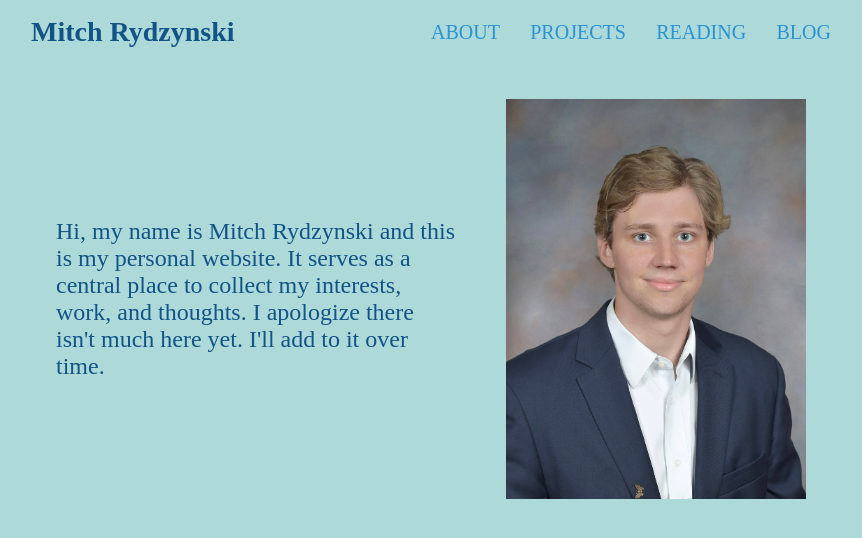
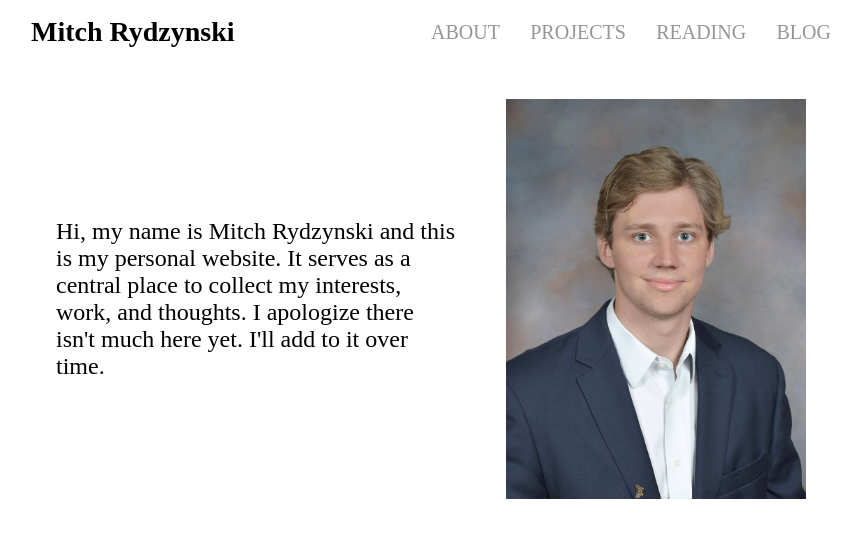
Before and after one commit to rydzynskim/rydzynskim.github.io, a React app: page / in a window 1280 px wide. Shown: the top 538 px of the page, without its empty margins (209-1071 px from the left). Built offline with nearby package versions, Linux system fonts and the light colour scheme; the HTML template or start-up script is replaced by a standard one.

Commit message:
remove bad colors

```diff
--- a/src/common/colors.ts
+++ b/src/common/colors.ts
@@ -1,6 +1,5 @@
-// blues
-export const blue1 = 'rgb(18, 84, 136)';
-export const blue2 = 'rgb(42, 147, 213)';
-export const blue3 = 'rgb(55, 202, 236)';
-export const blue4 = 'rgb(61, 217, 214)';
-export const blue5 = 'rgb(173, 217, 216)';
+// black
+export const black = 'rgb(0, 0, 0)';
+
+// gray
+export const gray = 'rgb(150, 150, 150)';
--- a/src/navigation.tsx
+++ b/src/navigation.tsx
@@ -1,7 +1,7 @@
 import React from 'react';
 import { NavLink, Outlet } from 'react-router-dom';
 import { createUseStyles } from 'react-jss';
-import { blue1, blue2, blue5 } from './common/colors';
+import { black, gray } from './common/colors';
 
 const useStyles = createUseStyles({
   container: {
@@ -9,7 +9,6 @@ const useStyles = createUseStyles({
     display: 'flex',
     flexDirection: 'column',
     alignItems: 'center',
-    backgroundColor: blue5,
   },
   navContainer: {
     display: 'flex',
@@ -26,26 +25,26 @@ const useStyles = createUseStyles({
   idleNameNav: {
     fontSize: '1.75rem',
     fontWeight: 500,
-    color: blue2,
     textDecoration: 'none',
+    color: gray,
   },
   activeNameNav: {
     fontSize: '1.75rem',
     fontWeight: 800,
-    color: blue1,
     textDecoration: 'none',
+    color: black,
   },
   idleNav: {
     fontSize: '1.25rem',
     fontWeight: 500,
-    color: blue2,
     textDecoration: 'none',
+    color: gray,
   },
   activeNav: {
     fontSize: '1.5rem',
     fontWeight: 800,
-    color: blue1,
     textDecoration: 'none',
+    color: black,
   },
   outletContainer: {
     width: '800px',
--- a/src/pages/about/page.tsx
+++ b/src/pages/about/page.tsx
@@ -1,6 +1,5 @@
 import React from 'react';
 import { createUseStyles } from 'react-jss';
-import { blue1 } from '../../common/colors';
 
 const useStyles = createUseStyles({
   container: {
@@ -14,7 +13,6 @@ const useStyles = createUseStyles({
     alignItems: 'center',
     justifyContent: 'center',
     fontSize: '3rem',
-    color: blue1,
   },
   spacer: {
     flex: 1,
--- a/src/pages/blog/page.tsx
+++ b/src/pages/blog/page.tsx
@@ -1,6 +1,5 @@
 import React from 'react';
 import { createUseStyles } from 'react-jss';
-import { blue1 } from '../../common/colors';
 
 const useStyles = createUseStyles({
   container: {
@@ -14,7 +13,6 @@ const useStyles = createUseStyles({
     alignItems: 'center',
     justifyContent: 'center',
     fontSize: '3rem',
-    color: blue1,
   },
   spacer: {
     flex: 1,
--- a/src/pages/books/page.tsx
+++ b/src/pages/books/page.tsx
@@ -1,6 +1,5 @@
 import React from 'react';
 import { createUseStyles } from 'react-jss';
-import { blue1 } from '../../common/colors';
 
 const useStyles = createUseStyles({
   container: {
@@ -14,7 +13,6 @@ const useStyles = createUseStyles({
     alignItems: 'center',
     justifyContent: 'center',
     fontSize: '3rem',
-    color: blue1,
   },
   spacer: {
     flex: 1,
--- a/src/pages/home/page.tsx
+++ b/src/pages/home/page.tsx
@@ -1,7 +1,6 @@
 import React from 'react';
 import { createUseStyles } from 'react-jss';
 import composite from '../../common/images/composite.jpg';
-import { blue1 } from '../../common/colors';
 
 const useStyles = createUseStyles({
   container: {
@@ -18,7 +17,6 @@ const useStyles = createUseStyles({
   textContainer: {
     fontSize: '1.5rem',
     width: '400px',
-    color: blue1,
   },
   spacer: {
     flex: 1,
--- a/src/pages/projects/page.tsx
+++ b/src/pages/projects/page.tsx
@@ -1,6 +1,5 @@
 import React from 'react';
 import { createUseStyles } from 'react-jss';
-import { blue1 } from '../../common/colors';
 
 const useStyles = createUseStyles({
   container: {
@@ -14,7 +13,6 @@ const useStyles = createUseStyles({
     alignItems: 'center',
     justifyContent: 'center',
     fontSize: '3rem',
-    color: blue1,
   },
   spacer: {
     flex: 1,
```
Also changed, not shown: 1 other file (tests, documents, lock files or other folders).
